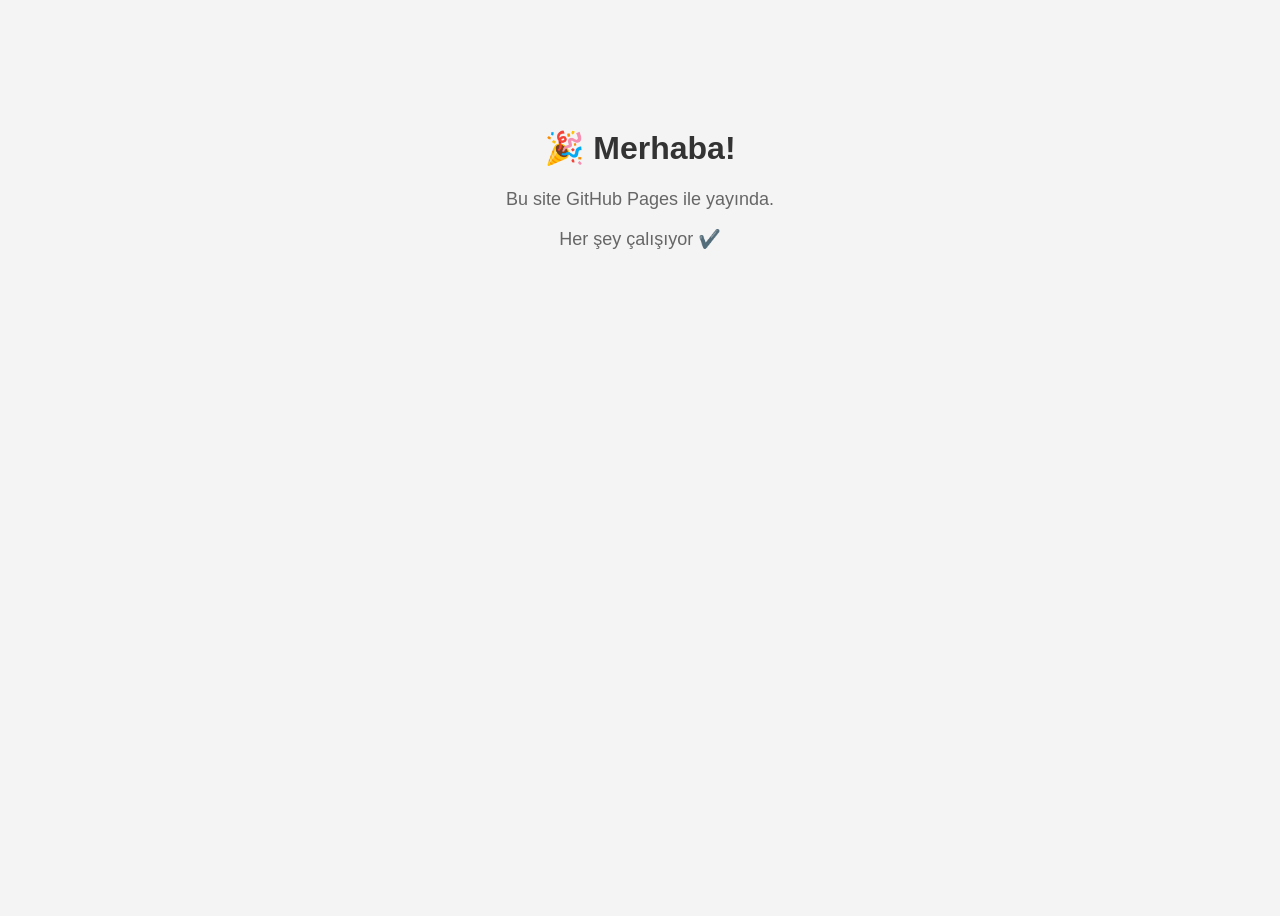
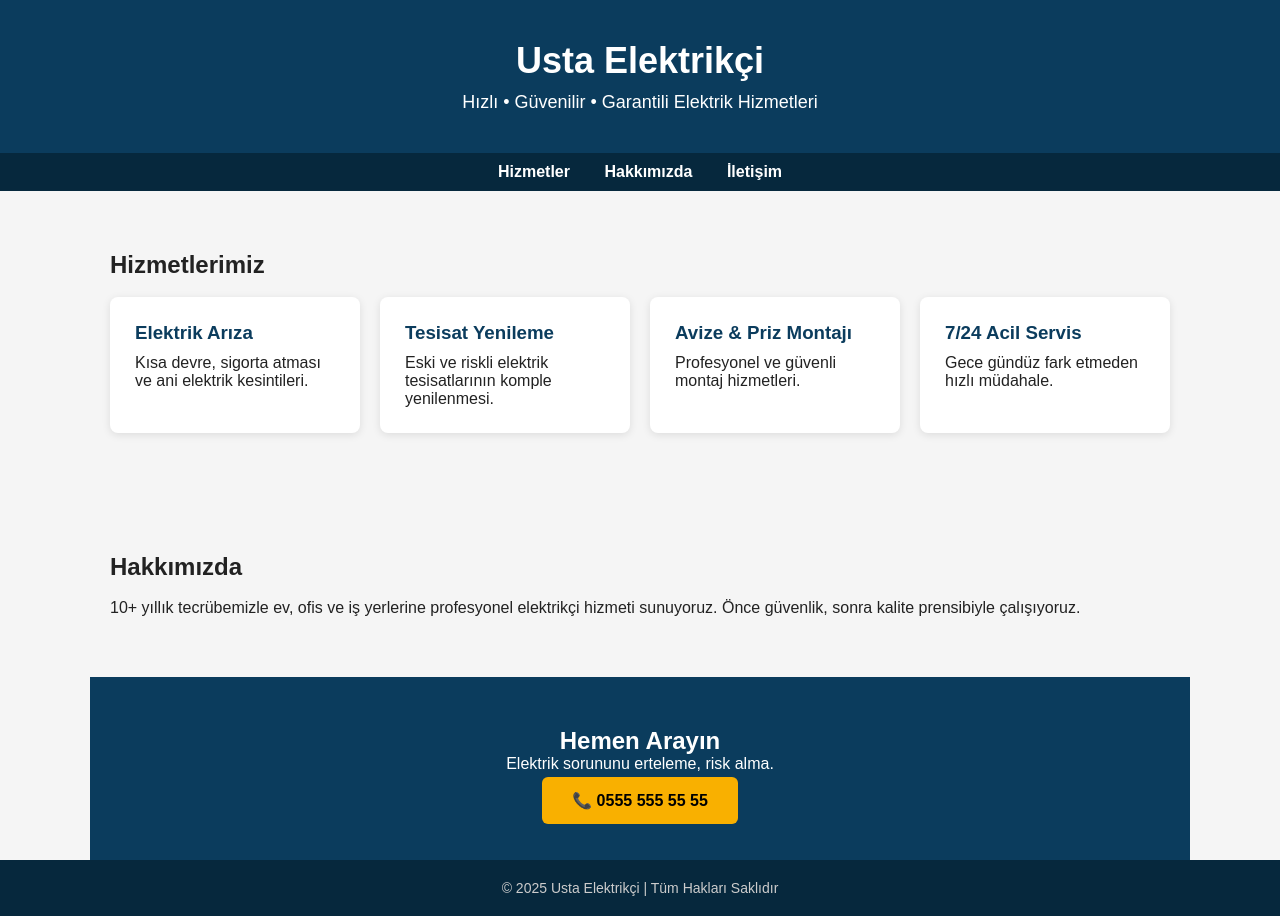
Before and after one commit to talhayllcn/talhayllcn.github.com, a plain HTML site: page index.html in a window 1280 px wide. Before the commit the page ends 800 px from the top, so only its background shows below. Drawn offline with Linux system fonts and the light colour scheme.

Commit message:
Update index.html

```diff
--- a/index.html
+++ b/index.html
@@ -1,29 +1,79 @@
 <!DOCTYPE html>
 <html lang="tr">
 <head>
-  <meta charset="UTF-8">
-  <title>Benim Web Sitem</title>
+  <meta charset="UTF-8" />
+  <meta name="viewport" content="width=device-width, initial-scale=1.0" />
+  <title>Usta Elektrikçi | 7/24 Elektrik Hizmetleri</title>
+  <meta name="description" content="Ev ve iş yeri için profesyonel elektrikçi hizmetleri. 7/24 acil elektrik arızaları." />
   <style>
-    body {
-      font-family: Arial, sans-serif;
-      background-color: #f4f4f4;
-      text-align: center;
-      padding-top: 100px;
-    }
-    h1 {
-      color: #333;
-    }
-    p {
-      color: #666;
-      font-size: 18px;
-    }
+    * { box-sizing: border-box; margin: 0; padding: 0; font-family: Arial, sans-serif; }
+    body { background:#f5f5f5; color:#222; }
+    header { background:#0b3c5d; color:#fff; padding:40px 20px; text-align:center; }
+    header h1 { font-size:36px; margin-bottom:10px; }
+    header p { font-size:18px; }
+    nav { background:#06283d; padding:10px; text-align:center; }
+    nav a { color:#fff; margin:0 15px; text-decoration:none; font-weight:bold; }
+    section { padding:60px 20px; max-width:1100px; margin:auto; }
+    .services { display:grid; grid-template-columns:repeat(auto-fit,minmax(250px,1fr)); gap:20px; }
+    .card { background:#fff; padding:25px; border-radius:8px; box-shadow:0 2px 8px rgba(0,0,0,0.1); }
+    .card h3 { margin-bottom:10px; color:#0b3c5d; }
+    .cta { background:#0b3c5d; color:#fff; text-align:center; padding:50px 20px; }
+    .cta a { background:#f9b000; color:#000; padding:15px 30px; text-decoration:none; font-weight:bold; border-radius:6px; }
+    footer { background:#06283d; color:#ccc; text-align:center; padding:20px; font-size:14px; }
   </style>
 </head>
 <body>
 
-  <h1>🎉 Merhaba!</h1>
-  <p>Bu site GitHub Pages ile yayında.</p>
-  <p>Her şey çalışıyor ✔️</p>
+<header>
+  <h1>Usta Elektrikçi</h1>
+  <p>Hızlı • Güvenilir • Garantili Elektrik Hizmetleri</p>
+</header>
+
+<nav>
+  <a href="#hizmetler">Hizmetler</a>
+  <a href="#hakkimizda">Hakkımızda</a>
+  <a href="#iletisim">İletişim</a>
+</nav>
+
+<section id="hizmetler">
+  <h2>Hizmetlerimiz</h2>
+  <br />
+  <div class="services">
+    <div class="card">
+      <h3>Elektrik Arıza</h3>
+      <p>Kısa devre, sigorta atması ve ani elektrik kesintileri.</p>
+    </div>
+    <div class="card">
+      <h3>Tesisat Yenileme</h3>
+      <p>Eski ve riskli elektrik tesisatlarının komple yenilenmesi.</p>
+    </div>
+    <div class="card">
+      <h3>Avize & Priz Montajı</h3>
+      <p>Profesyonel ve güvenli montaj hizmetleri.</p>
+    </div>
+    <div class="card">
+      <h3>7/24 Acil Servis</h3>
+      <p>Gece gündüz fark etmeden hızlı müdahale.</p>
+    </div>
+  </div>
+</section>
+
+<section id="hakkimizda">
+  <h2>Hakkımızda</h2>
+  <br />
+  <p>10+ yıllık tecrübemizle ev, ofis ve iş yerlerine profesyonel elektrikçi hizmeti sunuyoruz. Önce güvenlik, sonra kalite prensibiyle çalışıyoruz.</p>
+</section>
+
+<section id="iletisim" class="cta">
+  <h2>Hemen Arayın</h2>
+  <p>Elektrik sorununu erteleme, risk alma.</p>
+  <br />
+  <a href="tel:05555555555">📞 0555 555 55 55</a>
+</section>
+
+<footer>
+  <p>© 2025 Usta Elektrikçi | Tüm Hakları Saklıdır</p>
+</footer>
 
 </body>
 </html>
```
